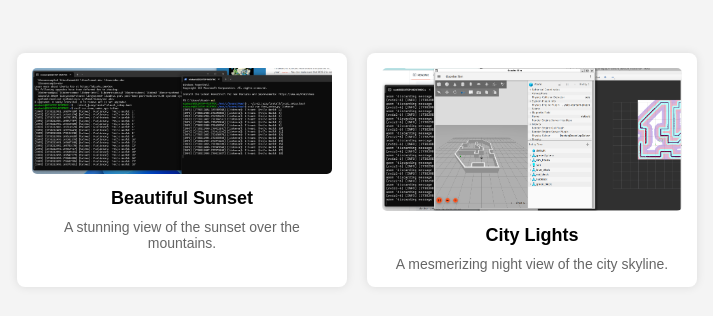
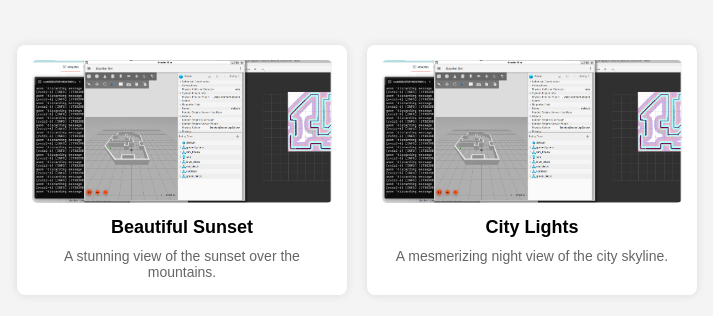
Before and after one commit to MI-Akash/mi-akash.github.io, a plain HTML site: page index.html in a window 1280 px wide. Shown: the part 238-554 px from the top of the page, without its empty margins (283-996 px from the left). Drawn offline with Linux system fonts and the light colour scheme.

Commit message:
Update index.html

```diff
--- a/index.html
+++ b/index.html
@@ -43,7 +43,7 @@
 <body>
     <div class="gallery">
         <div class="photo">
-            <img src="images/image1.png" alt="Photo 1">
+            <img src="images/image2.png" alt="Photo 1">
             <div class="title">Beautiful Sunset</div>
             <div class="description">A stunning view of the sunset over the mountains.</div>
         </div>
```
